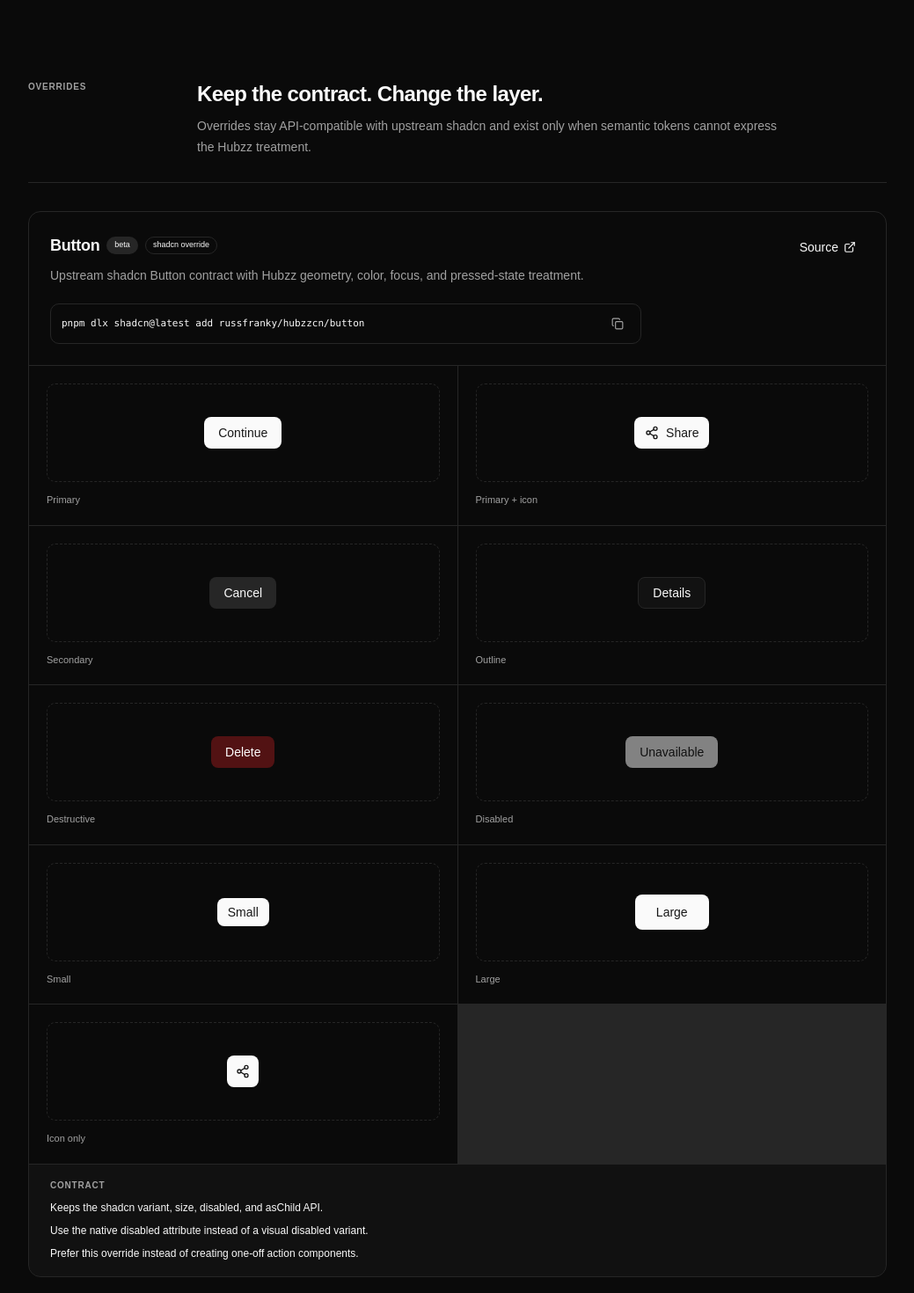
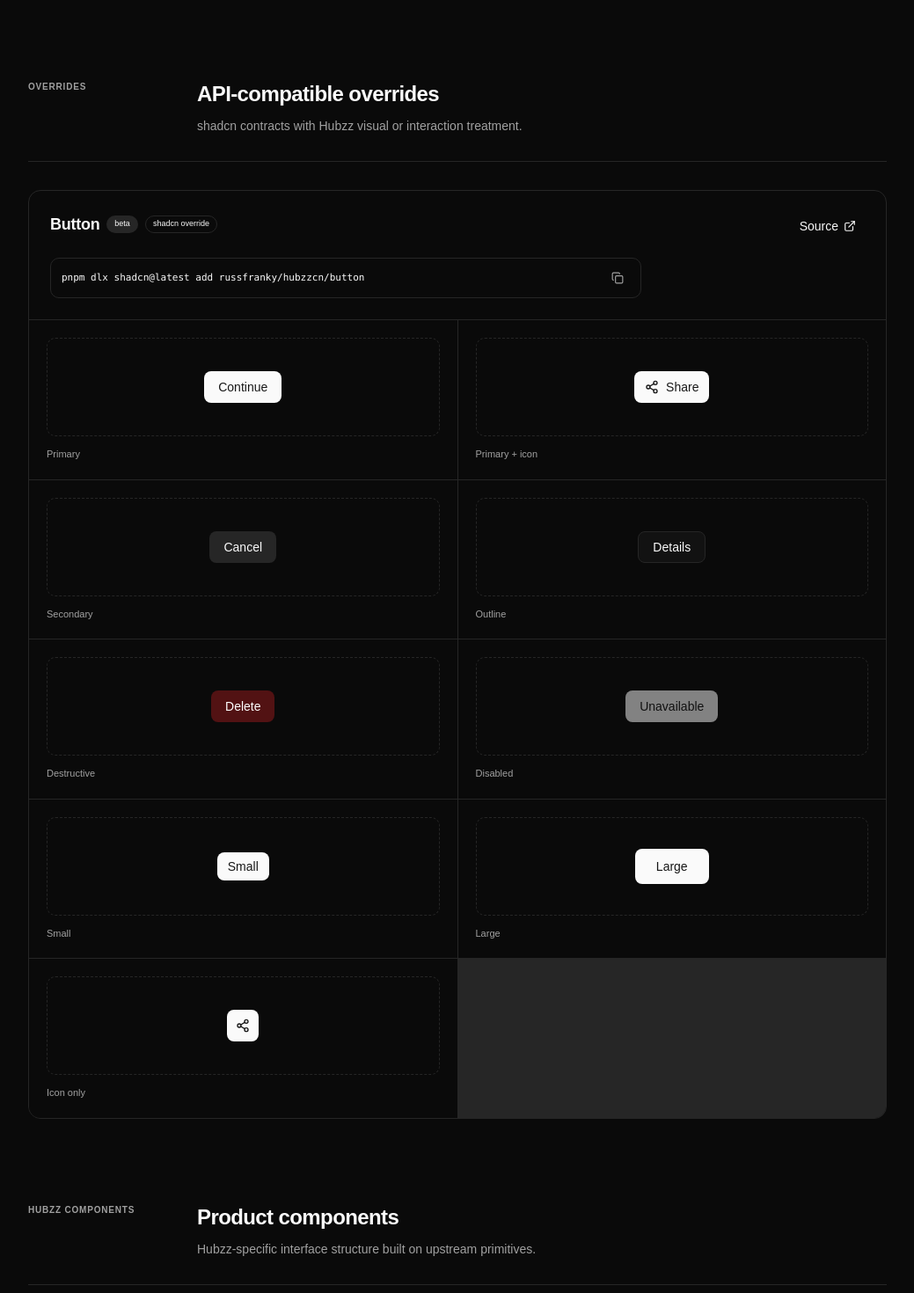
Before and after one commit to russfranky/hubzzcn, a React (Vite) app: page / in a window 1280 px wide. Shown: the part 1800-3270 px from the top of the page at 88% size, without its empty margins (240-1279 px from the left). Built offline with nearby package versions, Linux system fonts and the light colour scheme.

Commit message:
Make component catalog reference-oriented

```diff
--- a/src/pages/Catalog.tsx
+++ b/src/pages/Catalog.tsx
@@ -27,25 +27,22 @@ const GROUPS: Array<{
     id: "overrides",
     layer: "override",
     eyebrow: "Overrides",
-    title: "Keep the contract. Change the layer.",
-    description:
-      "Overrides stay API-compatible with upstream shadcn and exist only when semantic tokens cannot express the Hubzz treatment.",
+    title: "API-compatible overrides",
+    description: "shadcn contracts with Hubzz visual or interaction treatment.",
   },
   {
     id: "components",
     layer: "component",
     eyebrow: "Hubzz components",
-    title: "Own only product-specific interface structure.",
-    description:
-      "These components add reusable Hubzz structure while delegating commodity behavior to upstream primitives wherever possible.",
+    title: "Product components",
+    description: "Hubzz-specific interface structure built on upstream primitives.",
   },
   {
     id: "patterns",
     layer: "pattern",
     eyebrow: "Patterns",
-    title: "Compose primitives into repeatable product patterns.",
-    description:
-      "Patterns are larger arrangements that receive data and callbacks from the application without owning product services or state.",
+    title: "Product patterns",
+    description: "Reusable arrangements of primitives and Hubzz components.",
   },
 ]
 
@@ -161,9 +158,6 @@ function ComponentSection({
                 {meta.category === "shadcn" ? "shadcn override" : "Hubzz-owned"}
               </Badge>
             </div>
-            <p className="mt-2 text-sm leading-6 text-muted-foreground">
-              {meta.description}
-            </p>
           </div>
 
           <Button variant="ghost" size="sm" asChild>
@@ -182,24 +176,6 @@ function ComponentSection({
           <ExamplePreview key={example.name} meta={meta} example={example} />
         ))}
       </div>
-
-      {meta.notes?.length ? (
-        <div className="border-t border-border bg-muted/25 px-5 py-4 sm:px-6">
-          <p className="mb-2 text-[10px] font-semibold tracking-[0.08em] text-muted-foreground uppercase">
-            Contract
-          </p>
-          <ul className="space-y-1.5">
-            {meta.notes.map((note) => (
-              <li
-                key={note}
-                className="text-xs leading-5 text-secondary-foreground"
-              >
-                {note}
-              </li>
-            ))}
-          </ul>
-        </div>
-      ) : null}
     </article>
   )
 }
```
